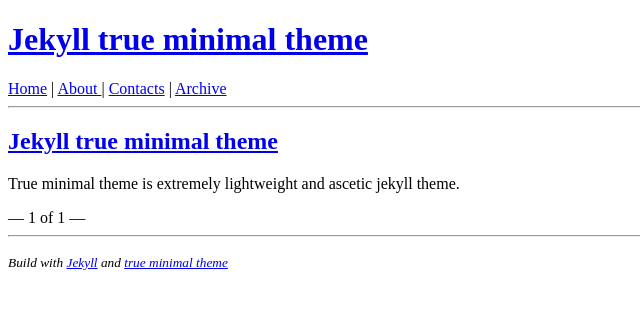
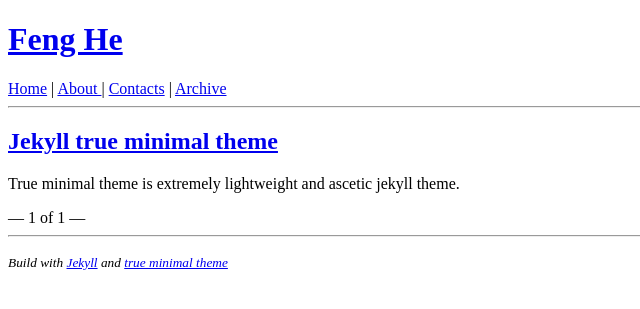
Before and after one commit to photoacoustics/photoacoustics.github.io, a Jekyll site: the page built from index.html, in a window 1280 px wide. Shown: the top 309 px of the page, without its empty margins (0-640 px from the left). Built offline with Jekyll 4.4.1, drawn with Linux system fonts in a browser that asks for light colours; the list of posts is cut into pages by our own code.

Commit message:
Update _config.yml

```diff
--- a/_config.yml
+++ b/_config.yml
@@ -1,5 +1,5 @@
-name: "Jekyll true minimal theme"
-description: "Lightweight theme"
+name: "Feng He"
+description: "PhD student in Photoacoustic Imaging @ UCL"
 
 url: ''
 baseurl: ''
```
